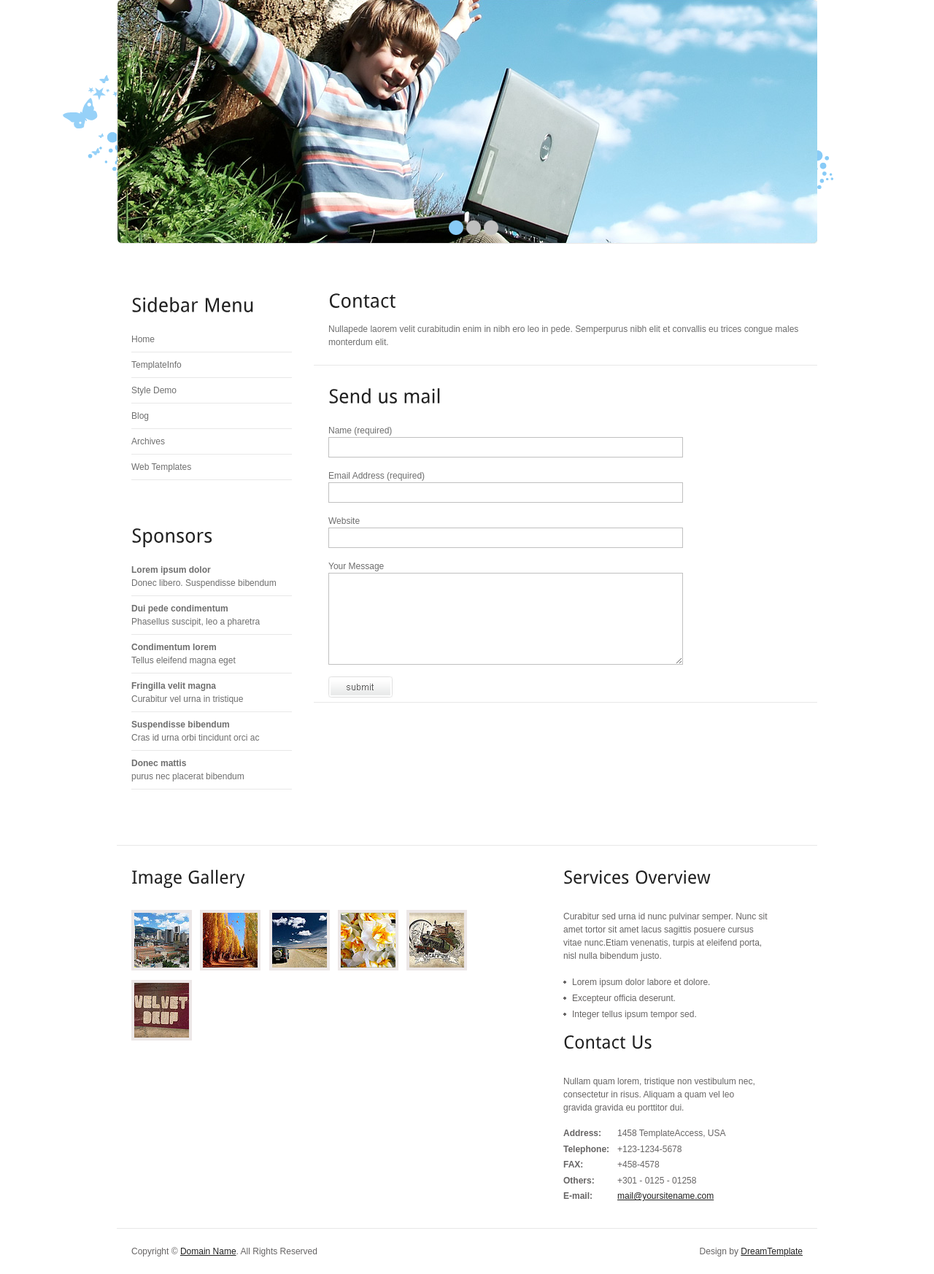
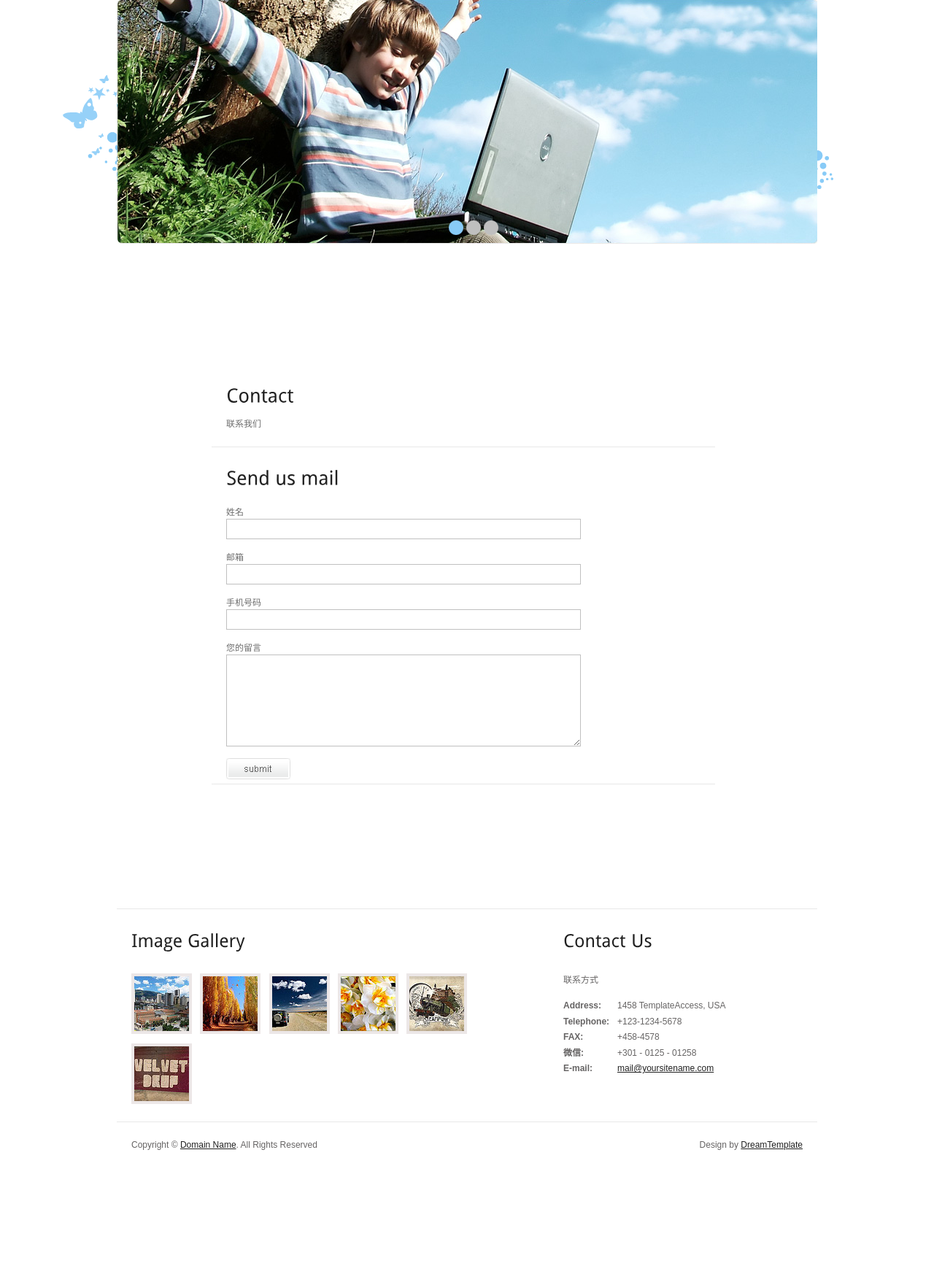
Before and after one commit to John1001Song/realEstateAgent, a PHP site: page /contact.html in a window 1280 px wide. Shown: the part 182-1928 px from the top of the page at 73% size. After the commit the page ends 1758 px from the top, so only its background shows below. Run offline with PHP 8.4, Linux system fonts and the light colour scheme.

Commit message:
contact.html
初步修改
去除不必要的side bar
css文件中.content .mainbar 修改contact us的位置 从右侧到中间

```diff
--- a/contact.html
+++ b/contact.html
@@ -50,7 +50,7 @@
         <div class="article">
           <h2><span>Contact</span></h2>
           <div class="clr"></div>
-          <p>Nullapede laorem velit curabitudin enim in nibh ero leo in pede. Semperpurus nibh elit et convallis eu trices congue males monterdum elit.</p>
+          <p>联系我们</p>
         </div>
         <div class="article">
           <h2><span>Send us</span> mail</h2>
@@ -58,19 +58,19 @@
           <form action="#" method="post" id="sendemail">
             <ol>
               <li>
-                <label for="name">Name (required)</label>
+                <label for="name">姓名</label>
                 <input id="name" name="name" class="text" />
               </li>
               <li>
-                <label for="email">Email Address (required)</label>
+                <label for="email">邮箱</label>
                 <input id="email" name="email" class="text" />
               </li>
               <li>
-                <label for="website">Website</label>
-                <input id="website" name="website" class="text" />
+                <label for="cellphone">手机号码</label>
+                <input id="cellphone" name="cellphone" class="text" />
               </li>
               <li>
-                <label for="message">Your Message</label>
+                <label for="message">您的留言</label>
                 <textarea id="message" name="message" rows="8" cols="50"></textarea>
               </li>
               <li>
@@ -80,40 +80,6 @@
             </ol>
           </form>
         </div>
-      </div>
-      <div class="sidebar">
-        <div class="gadget">
-          <h2 class="star"><span>Sidebar</span> Menu</h2>
-          <div class="clr"></div>
-          <ul class="sb_menu">
-            <li><a href="#">Home</a></li>
-            <li><a href="#">TemplateInfo</a></li>
-            <li><a href="#">Style Demo</a></li>
-            <li><a href="#">Blog</a></li>
-            <li><a href="#">Archives</a></li>
-            <li><a href="#">Web Templates</a></li>
-          </ul>
-        </div>
-        <div class="gadget">
-          <h2 class="star"><span>Sponsors</span></h2>
-          <div class="clr"></div>
-          <ul class="ex_menu">
-            <li><a href="#">Lorem ipsum dolor</a><br />
-              Donec libero. Suspendisse bibendum</li>
-            <li><a href="#">Dui pede condimentum</a><br />
-              Phasellus suscipit, leo a pharetra</li>
-            <li><a href="#">Condimentum lorem</a><br />
-              Tellus eleifend magna eget</li>
-            <li><a href="#">Fringilla velit magna</a><br />
-              Curabitur vel urna in tristique</li>
-            <li><a href="#">Suspendisse bibendum</a><br />
-              Cras id urna orbi tincidunt orci ac</li>
-            <li><a href="#">Donec mattis</a><br />
-              purus nec placerat bibendum</li>
-          </ul>
-        </div>
-      </div>
-      <div class="clr"></div>
     </div>
   </div>
   <div class="fbg">
@@ -121,22 +87,13 @@
       <div class="col c1">
         <h2><span>Image</span> Gallery</h2>
         <a href="#"><img src="images/gal1.jpg" width="75" height="75" alt="" class="gal" /></a> <a href="#"><img src="images/gal2.jpg" width="75" height="75" alt="" class="gal" /></a> <a href="#"><img src="images/gal3.jpg" width="75" height="75" alt="" class="gal" /></a> <a href="#"><img src="images/gal4.jpg" width="75" height="75" alt="" class="gal" /></a> <a href="#"><img src="images/gal5.jpg" width="75" height="75" alt="" class="gal" /></a> <a href="#"><img src="images/gal6.jpg" width="75" height="75" alt="" class="gal" /></a> </div>
-      <div class="col c2">
-        <h2><span>Services</span> Overview</h2>
-        <p>Curabitur sed urna id nunc pulvinar semper. Nunc sit amet tortor sit amet lacus sagittis posuere cursus vitae nunc.Etiam venenatis, turpis at eleifend porta, nisl nulla bibendum justo.</p>
-        <ul class="fbg_ul">
-          <li><a href="#">Lorem ipsum dolor labore et dolore.</a></li>
-          <li><a href="#">Excepteur officia deserunt.</a></li>
-          <li><a href="#">Integer tellus ipsum tempor sed.</a></li>
-        </ul>
-      </div>
       <div class="col c3">
         <h2><span>Contact</span> Us</h2>
-        <p>Nullam quam lorem, tristique non vestibulum nec, consectetur in risus. Aliquam a quam vel leo gravida gravida eu porttitor dui.</p>
+        <p>联系方式</p>
         <p class="contact_info"> <span>Address:</span> 1458 TemplateAccess, USA<br />
           <span>Telephone:</span> +123-1234-5678<br />
           <span>FAX:</span> +458-4578<br />
-          <span>Others:</span> +301 - 0125 - 01258<br />
+          <span>微信:</span> +301 - 0125 - 01258<br />
           <span>E-mail:</span> <a href="#">mail@yoursitename.com</a> </p>
       </div>
       <div class="clr"></div>
--- a/css/style.css
+++ b/css/style.css
@@ -151,9 +151,9 @@ h1 small {
 	width:960px;
 }
 .content .mainbar {
-	margin:0;
+	margin:130px;
 	padding:0;
-	float:right;
+	float:inherit;
 	width:690px;
 }
 .content .mainbar h2 {
@@ -246,7 +246,7 @@ p.infopost span.date {
 	color:#fff;
 }
 .article a.com {
-	float:right;
+	float:none;
 	margin:-6px -12px 0 0;
 	padding:4px 12px;
 	font-size:15px;
```
